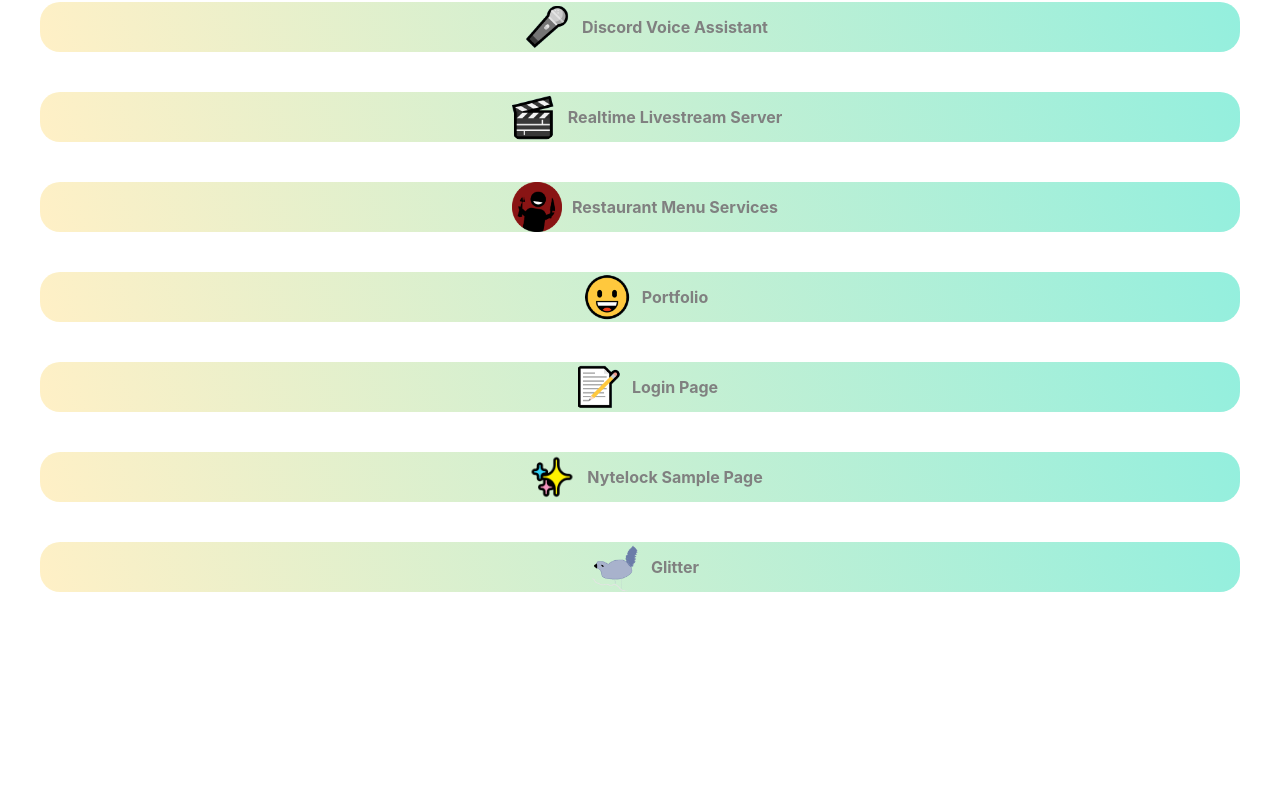
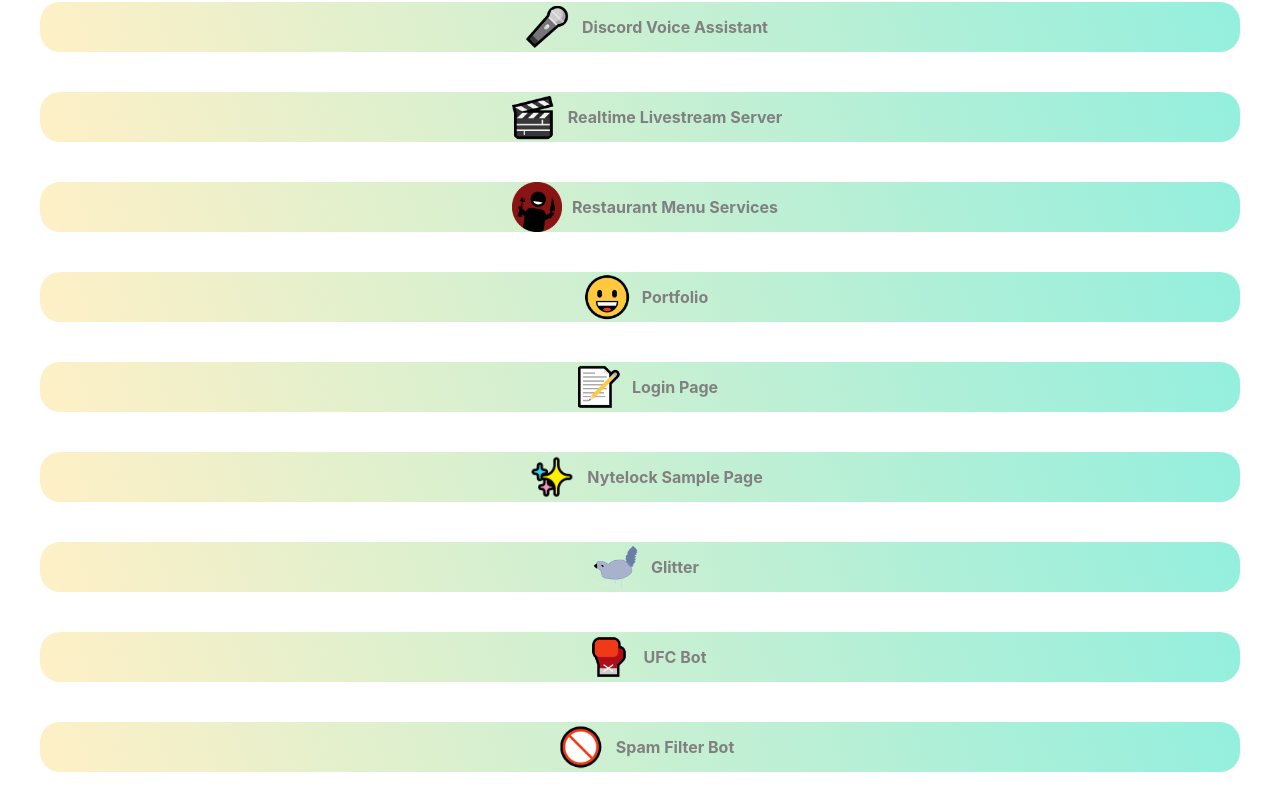
Before and after one commit to quentinmay/portfolio, a React (Create React App) app: page / in a window 1280 px wide. Shown: the part 740-1550 px from the top of the page. Before the commit the page ends 1372 px from the top, so only its background shows below. Built offline with nearby package versions, Linux system fonts and the light colour scheme; no server answers.

Commit message:
Added UFC Bot and Spam Filter Bot

```diff
--- a/src/components/projects.js
+++ b/src/components/projects.js
@@ -62,5 +62,19 @@
         "projectShortDescription": "Mock twitter clone crafted with a JavaScript, Tailwind, SQL, and sandman2.",
         "projectDescription": "Long portfolio description",
         "projectMarkDown": "https://raw.githubusercontent.com/quentinmay/cpsc349-project4/main/README.md"
+    },
+    {
+        "projectName": "UFC Bot",
+        "projectIcon": "/portfolio/fight.png",
+        "projectShortDescription": "UFC Betting bot built using Odds Shark scraper.",
+        "projectDescription": "Long portfolio description",
+        "projectMarkDown": "https://raw.githubusercontent.com/quentinmay/ufc-bot/main/README.md"
+    },
+    {
+        "projectName": "Spam Filter Bot",
+        "projectIcon": "/portfolio/anti.png",
+        "projectShortDescription": "Anti-Spam Bot built for discord servers using discord.js and Naive Baiyes Theorem.",
+        "projectDescription": "Long portfolio description",
+        "projectMarkDown": "https://raw.githubusercontent.com/quentinmay/spam-filter-bot/master/README.md"
     }
 ];
```
Also changed, not shown: public/anti.png (added), public/fight.png (added).
